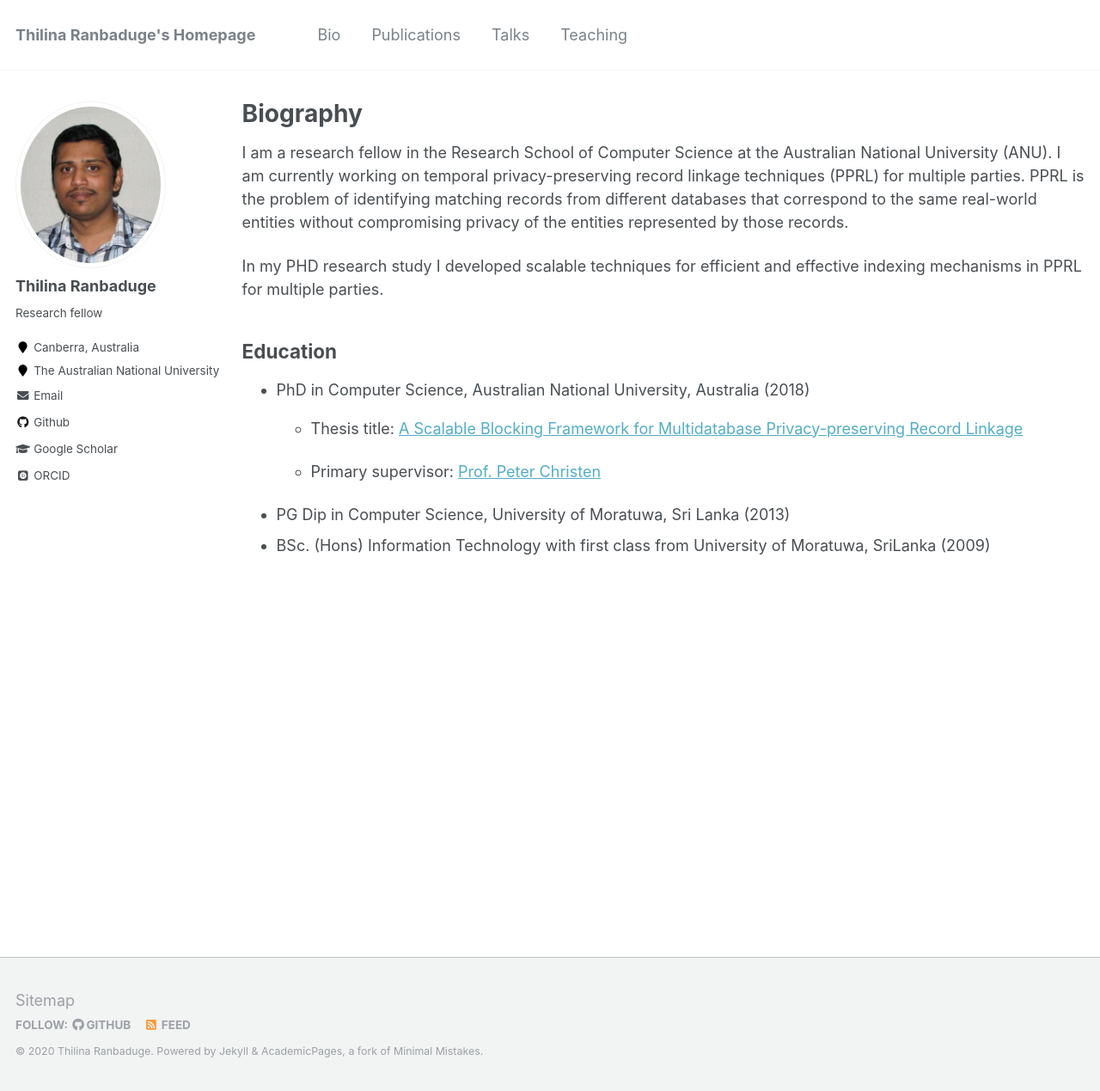
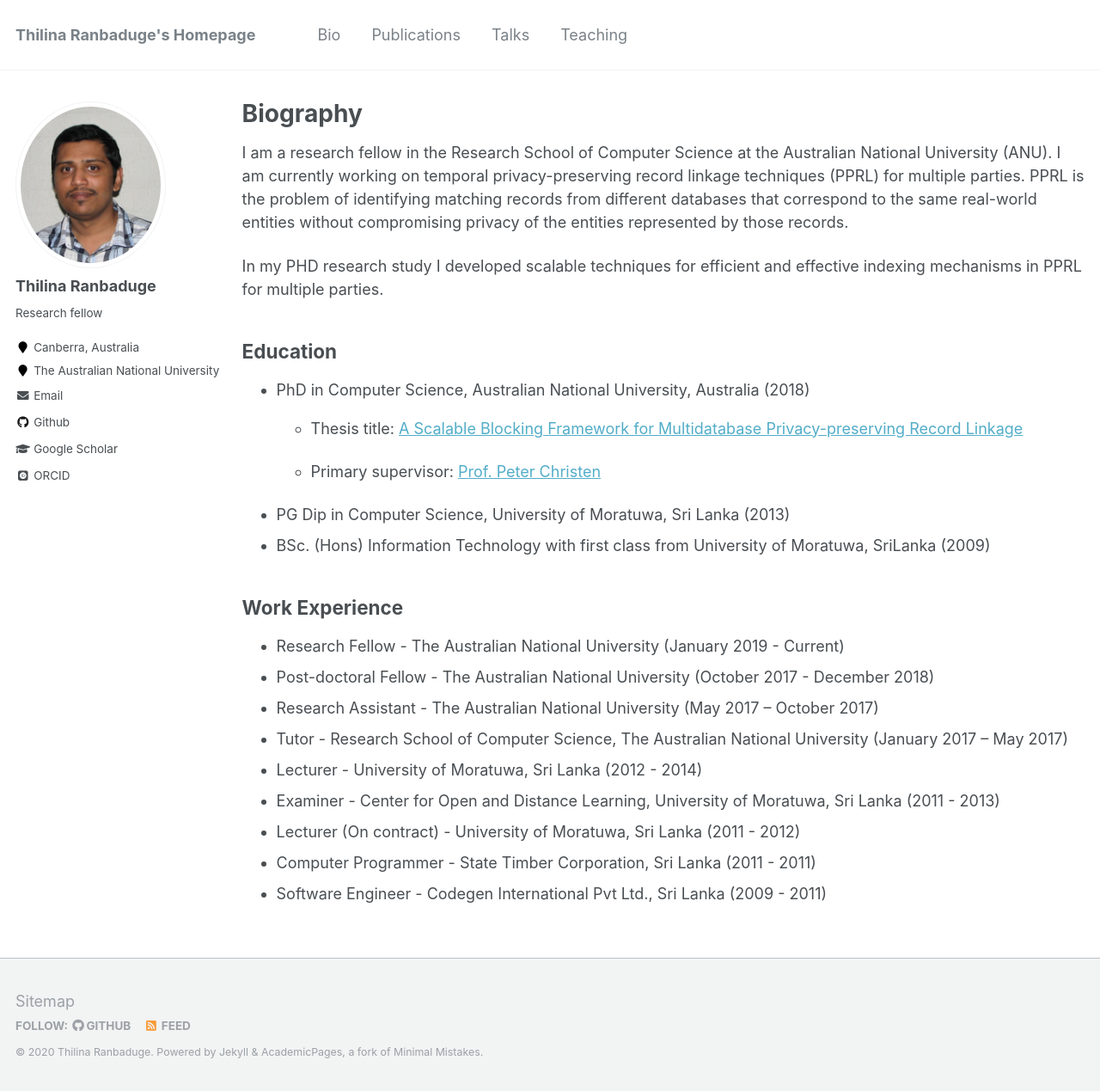
Before and after one commit to thilina-ranbaduge/thilina-ranbaduge.github.io, a Jekyll site: the page built from _pages/bio.md, in a window 1280 px wide and 1269 px high. Shown: the whole window at 86% size. Built offline with Jekyll 4.4.1, drawn with Linux system fonts in a browser that asks for light colours; some web fonts are replaced.

Commit message:
Update bio.md

```diff
--- a/_pages/bio.md
+++ b/_pages/bio.md
@@ -20,3 +20,14 @@ PPRL for multiple parties.
     + Primary supervisor: <a href="http://users.cecs.anu.edu.au/~christen/">Prof. Peter Christen</a>
 * PG Dip in Computer Science, University of Moratuwa, Sri Lanka (2013)
 * BSc. (Hons) Information Technology with first class from University of Moratuwa, SriLanka (2009)
+
+## Work Experience
+* Research Fellow - The Australian National University (January 2019 - Current)
+* Post-doctoral Fellow - The Australian National University (October 2017 - December 2018)
+* Research Assistant - The Australian National University (May 2017 – October 2017)
+* Tutor - Research School of Computer Science, The Australian National University (January 2017 – May 2017)
+* Lecturer - University of Moratuwa, Sri Lanka (2012 - 2014)
+* Examiner - Center for Open and Distance Learning, University of Moratuwa, Sri Lanka (2011 - 2013)
+* Lecturer (On contract) - University of Moratuwa, Sri Lanka (2011 - 2012)
+* Computer Programmer - State Timber Corporation, Sri Lanka (2011 - 2011)
+* Software Engineer	- Codegen International Pvt Ltd., Sri Lanka	(2009 - 2011)
```
